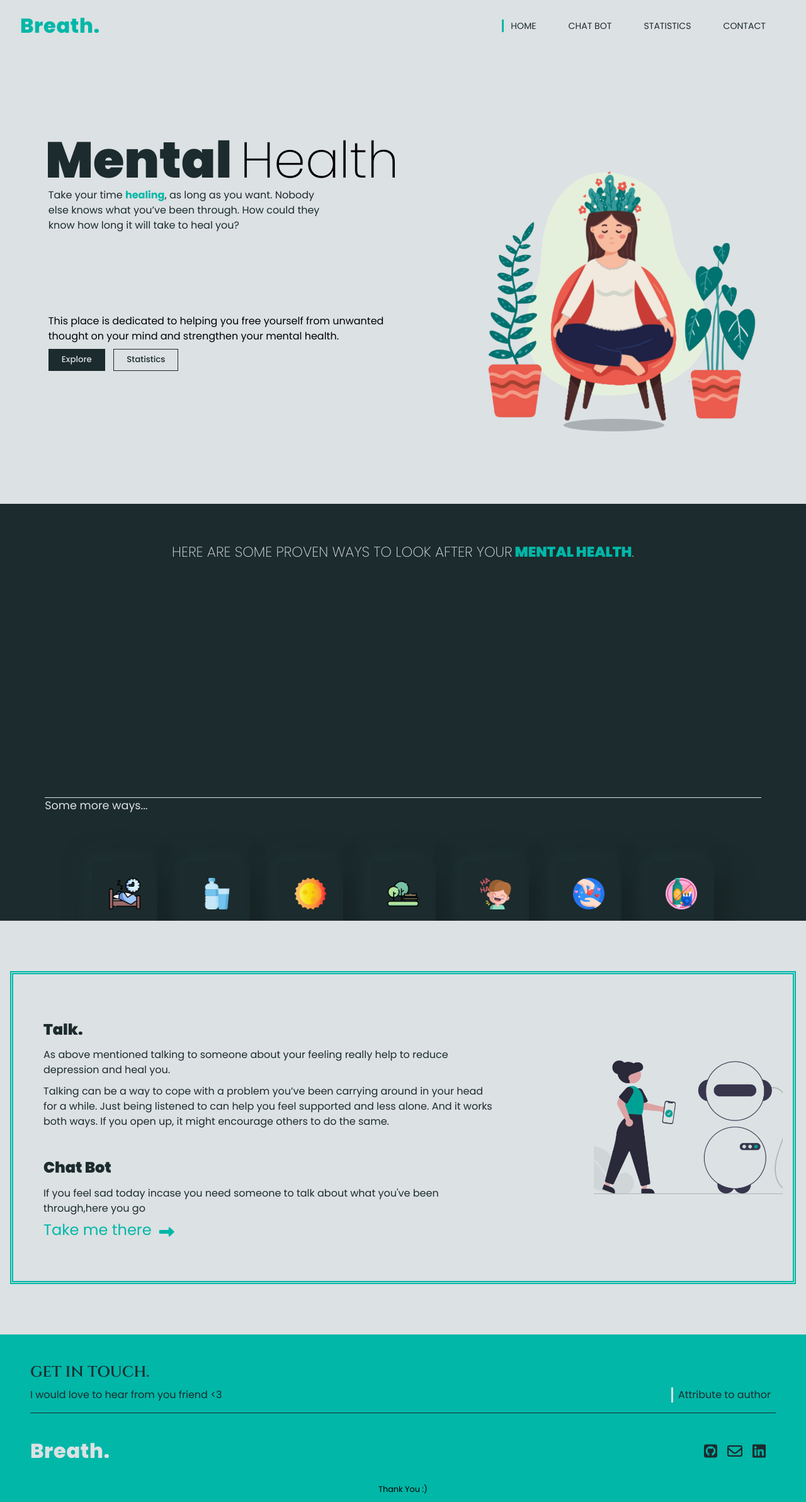
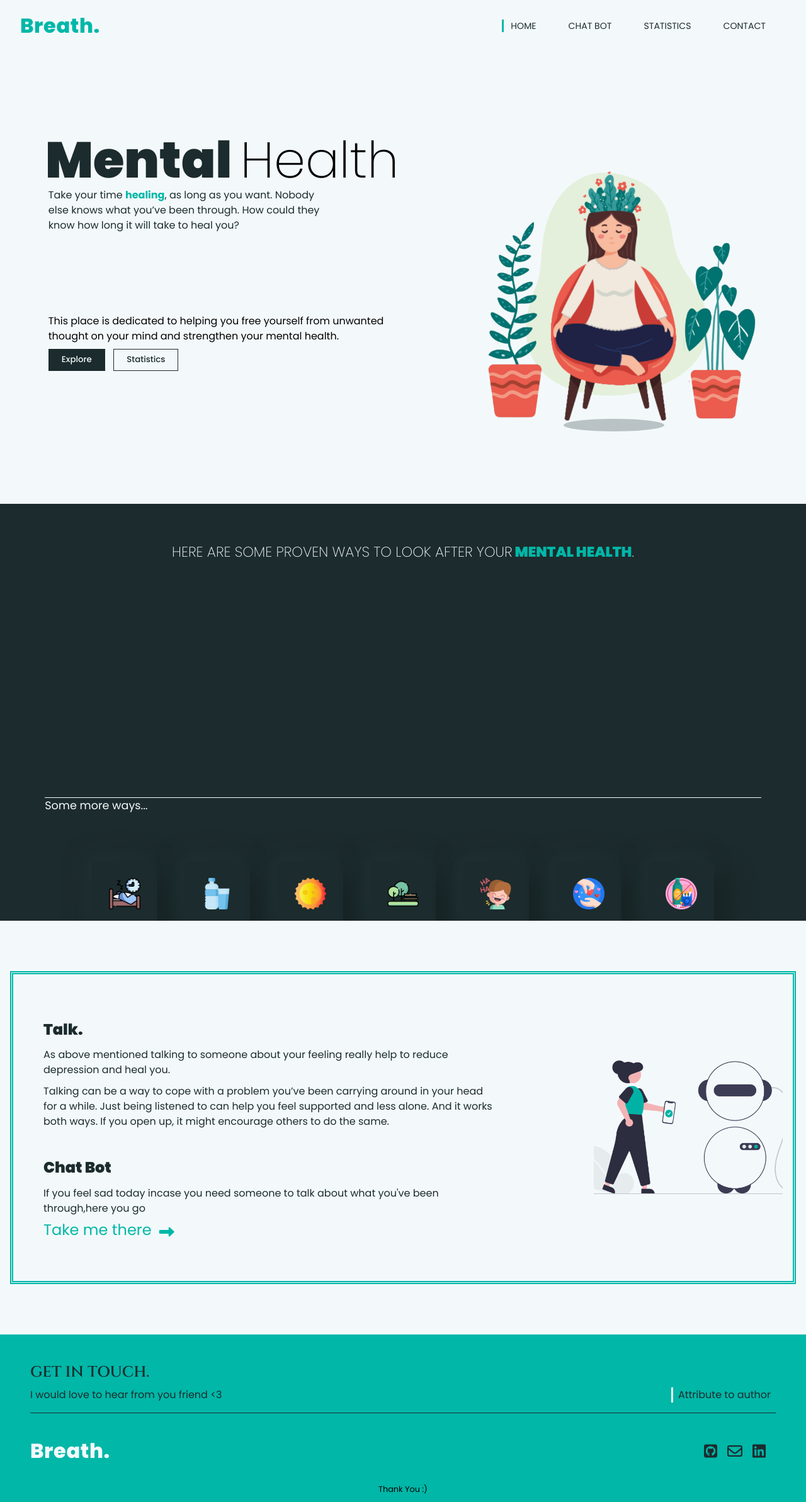
Before and after one commit to udaykiran1612/TherapEase_mental-health-support, a PHP site: page / in a window 1280 px wide. Shown: the whole page at 63% size. Run offline with PHP 8.4, Linux system fonts and the light colour scheme; some libraries are stand-ins or nearby versions.

Commit message:
Update style.css

```diff
--- a/style.css
+++ b/style.css
@@ -7,12 +7,12 @@
 
 
 :root{
-    --light-color:#dce1e3;
+    --light-color:#F3F9FB;
     --dark-color:#1C2B2D;
     --primary-color:#00B7A8;
     --lightvarient-darkColor:#1C2B2Ddf;
     --black-color:#000;
-    --shadow-color:#e0e4dc;
+    --shadow-color:#e4f0dc;
 }
 
 
```
